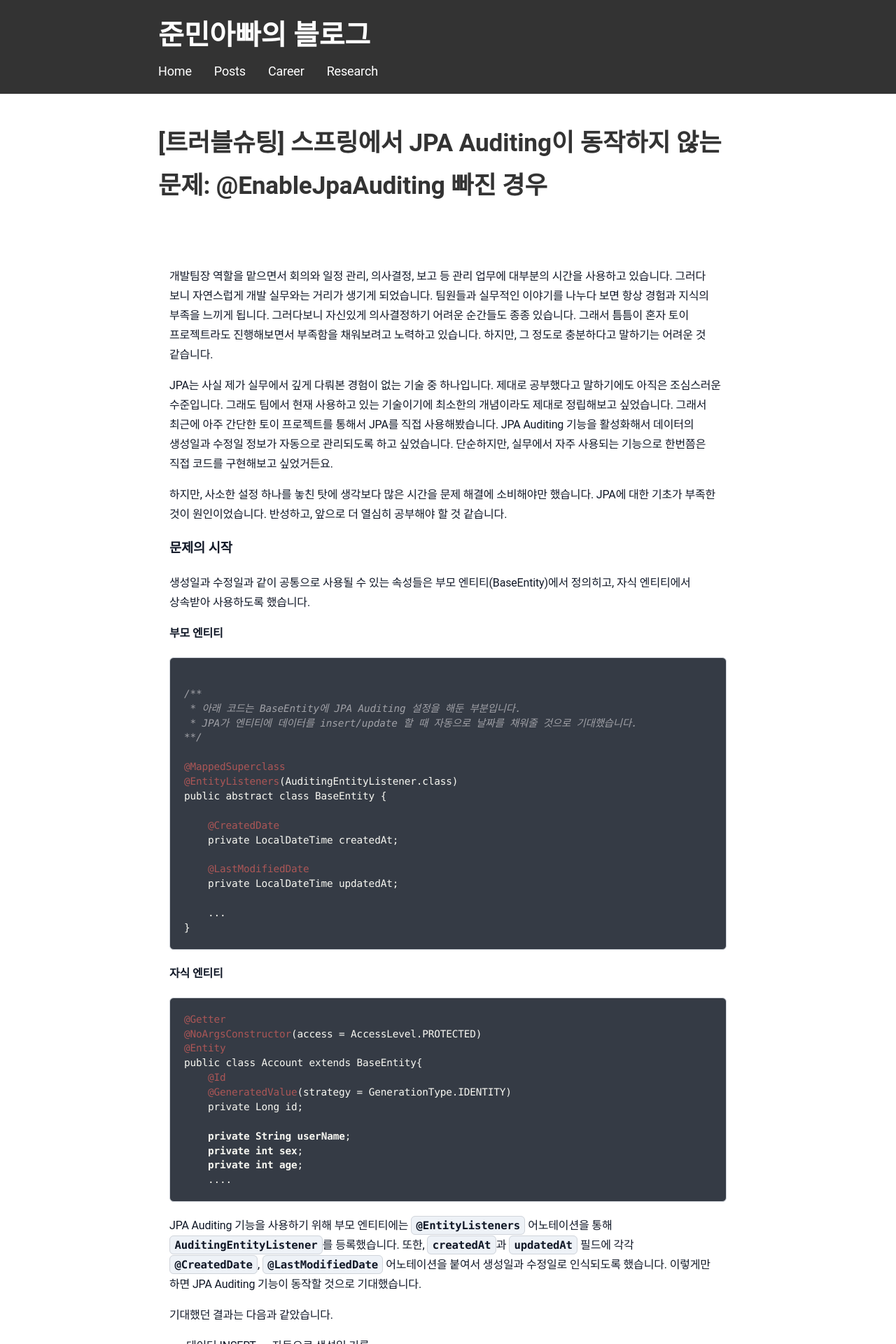
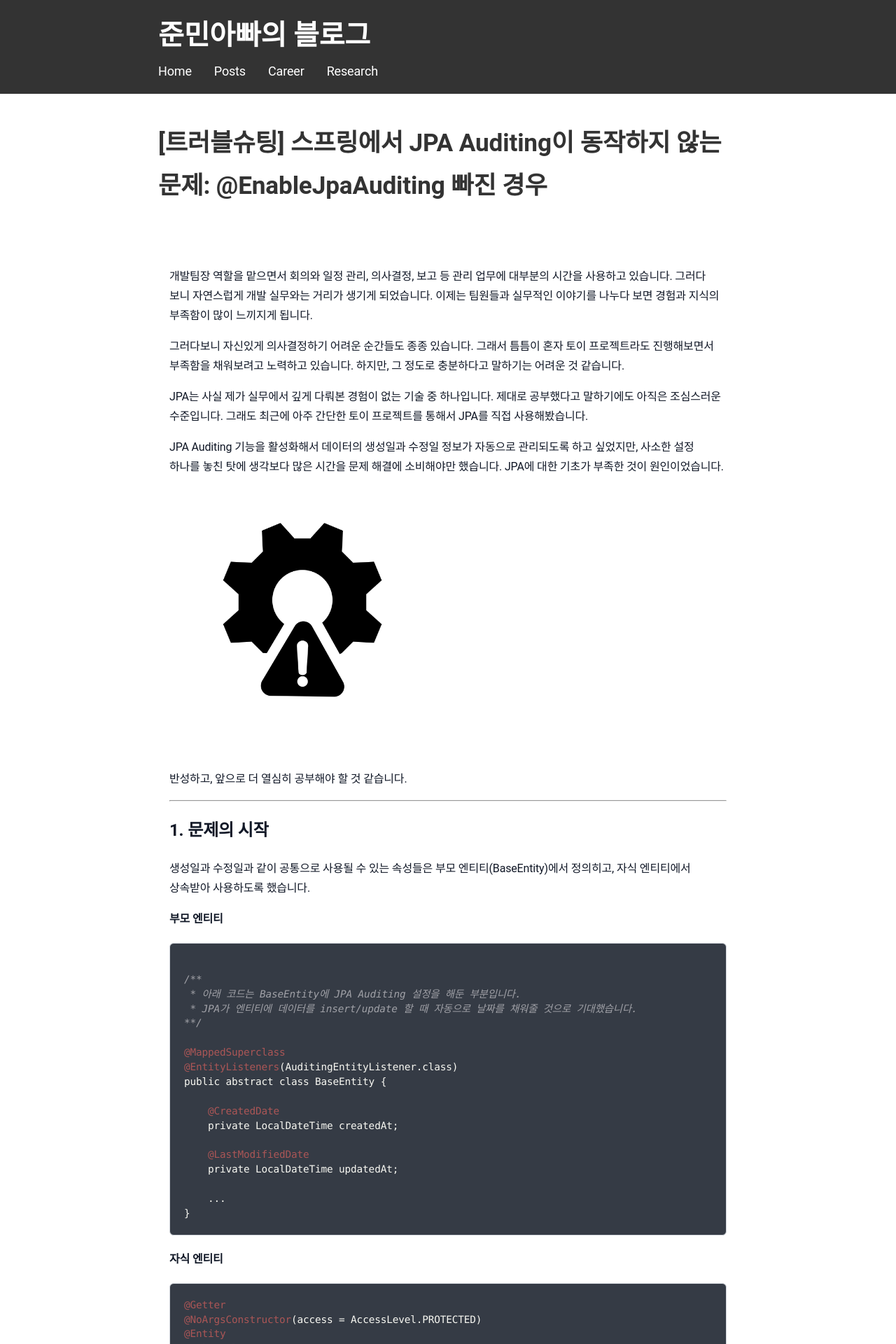
Before and after one commit to sanghoon-lee/sanghoon-lee.github.io, a Jekyll site: the page built from _posts/2026-01-21-JPAAuditing.md, in a window 1280 px wide. Shown: the top 1920 px of the page at 70% size. Built offline with Jekyll 4.4.1, drawn with Linux system fonts in a browser that asks for light colours; nearby versions of some CDN libraries; comment, search, counter and statistics services are not loaded; some of the changed text lies outside the part shown.

Commit message:
과거 포스팅 설명 추가 및 글 보완

````diff
--- a/_posts/2026-01-21-JPAAuditing.md
+++ b/_posts/2026-01-21-JPAAuditing.md
@@ -2,31 +2,37 @@
 layout: post
 title: "[트러블슈팅] 스프링에서 JPA Auditing이 동작하지 않는 문제: @EnableJpaAuditing 빠진 경우"
 date: 2026-01-21
+description: JPA Auditing이 동작하지 않는 문제를 해결했던 과정을 정리한 글입니다.
+image: /assets/images/troubleshooting.png
 categories: 트러블슈팅
 ---
 
 <style>
-.main-image {
-  width: 100%;
-  max-width: 800px;
-  height: auto;
-  margin-bottom: 1.4rem;
-  border-radius: 12px;
-  display: block;
+.post-image {
+    width: 100%;
+    max-width: 800px;
+    height: auto;
+    margin-bottom: 1.4rem;
+    border-radius: 12px;
+    display: block;
 }
 </style>
 
-개발팀장 역할을 맡으면서 회의와 일정 관리, 의사결정, 보고 등 관리 업무에 대부분의 시간을 사용하고 있습니다. 그러다 보니 자연스럽게 개발 실무와는 거리가 생기게 되었습니다. 팀원들과 실무적인 이야기를 나누다 보면 항상 경험과 지식의 부족을 느끼게 됩니다. 그러다보니 자신있게 의사결정하기 어려운 순간들도 종종 있습니다. 그래서 틈틈이 혼자 토이 프로젝트라도 진행해보면서 부족함을 채워보려고 노력하고 있습니다. 하지만, 그 정도로 충분하다고 말하기는 어려운 것 같습니다.
+개발팀장 역할을 맡으면서 회의와 일정 관리, 의사결정, 보고 등 관리 업무에 대부분의 시간을 사용하고 있습니다. 그러다 보니 자연스럽게 개발 실무와는 거리가 생기게 되었습니다. 이제는 팀원들과 실무적인 이야기를 나누다 보면 경험과 지식의 부족함이 많이 느끼지게 됩니다.
 
-JPA는 사실 제가 실무에서 깊게 다뤄본 경험이 없는 기술 중 하나입니다. 제대로 공부했다고 말하기에도 아직은 조심스러운 수준입니다. 그래도
-팀에서 현재 사용하고 있는 기술이기에 최소한의 개념이라도 제대로 정립해보고 싶었습니다. 그래서 최근에 아주 간단한 토이 프로젝트를 통해서
-JPA를 직접 사용해봤습니다. JPA Auditing 기능을 활성화해서 데이터의 생성일과 수정일 정보가 자동으로 관리되도록 하고 싶었습니다.
-단순하지만, 실무에서 자주 사용되는 기능으로 한번쯤은 직접 코드를 구현해보고 싶었거든요.
+그러다보니 자신있게 의사결정하기 어려운 순간들도 종종 있습니다. 그래서 틈틈이 혼자 토이 프로젝트라도 진행해보면서 부족함을 채워보려고 노력하고 있습니다. 하지만, 그 정도로 충분하다고 말하기는 어려운 것 같습니다.
 
-하지만, 사소한 설정 하나를 놓친 탓에 생각보다 많은 시간을 문제 해결에 소비해야만 했습니다. JPA에 대한 기초가 부족한 것이 원인이었습니다.
+JPA는 사실 제가 실무에서 깊게 다뤄본 경험이 없는 기술 중 하나입니다. 제대로 공부했다고 말하기에도 아직은 조심스러운 수준입니다. 그래도 최근에 아주 간단한 토이 프로젝트를 통해서 JPA를 직접 사용해봤습니다.
+
+JPA Auditing 기능을 활성화해서 데이터의 생성일과 수정일 정보가 자동으로 관리되도록 하고 싶었지만, 사소한 설정 하나를 놓친 탓에 생각보다 많은 시간을 문제 해결에 소비해야만 했습니다. JPA에 대한 기초가 부족한 것이 원인이었습니다.
+
+<img class="main-image" src="/assets/images/troubleshooting.png" alt="트러블슈팅">
+
 반성하고, 앞으로 더 열심히 공부해야 할 것 같습니다.
 
-### 문제의 시작
+---
+
+## 1. 문제의 시작
 
 생성일과 수정일과 같이 공통으로 사용될 수 있는 속성들은 부모 엔티티(BaseEntity)에서 정의히고, 자식 엔티티에서 상속받아 사용하도록 했습니다.
 
@@ -106,9 +118,11 @@ public class Application {
 ```
 
 이후, JPA Auditing 기능이 정상적으로 동작하는 것을 확인했습니다. 데이터를 INSERT하고, H2 콘솔로 접속해서 저장된 데이터를 조회해보면 아래 그림처럼 생성일과 수정일에 모두 정상적인 값이 저장되어 있었습니다.
-<img class="main-image" src="/assets/images/h2console2.png" alt="H2 콘솔 화면(생성일과 수정일이 정상적으로 기록)">
+<img class="post-image" src="/assets/images/h2console2.png" alt="H2 콘솔 화면(생성일과 수정일이 정상적으로 기록)">
 
-### 정리하며...
+---
+
+## 4. 정리하며...
 
 이번 문제는 단순히 어노테이션 하나를 빠뜨린 것에서 시작된 것입니다. 하지만, 그 과정에서 JPA Auditing은 “어노테이션을 붙이면 끝나는 기능”이 아니라, 명확한 활성화 조건을 이해하고 사용해야 하는 기능이라는 점을 다시 한 번 확인하게 되었습니다.
 
````
Also changed, not shown: other parts of _posts/2026-01-21-JPAAuditing.md (+13 -3 lines), _posts/2026-01-07-MappedSuperClass.md (+1 -1 lines), assets/images/troubleshooting.png (added).
